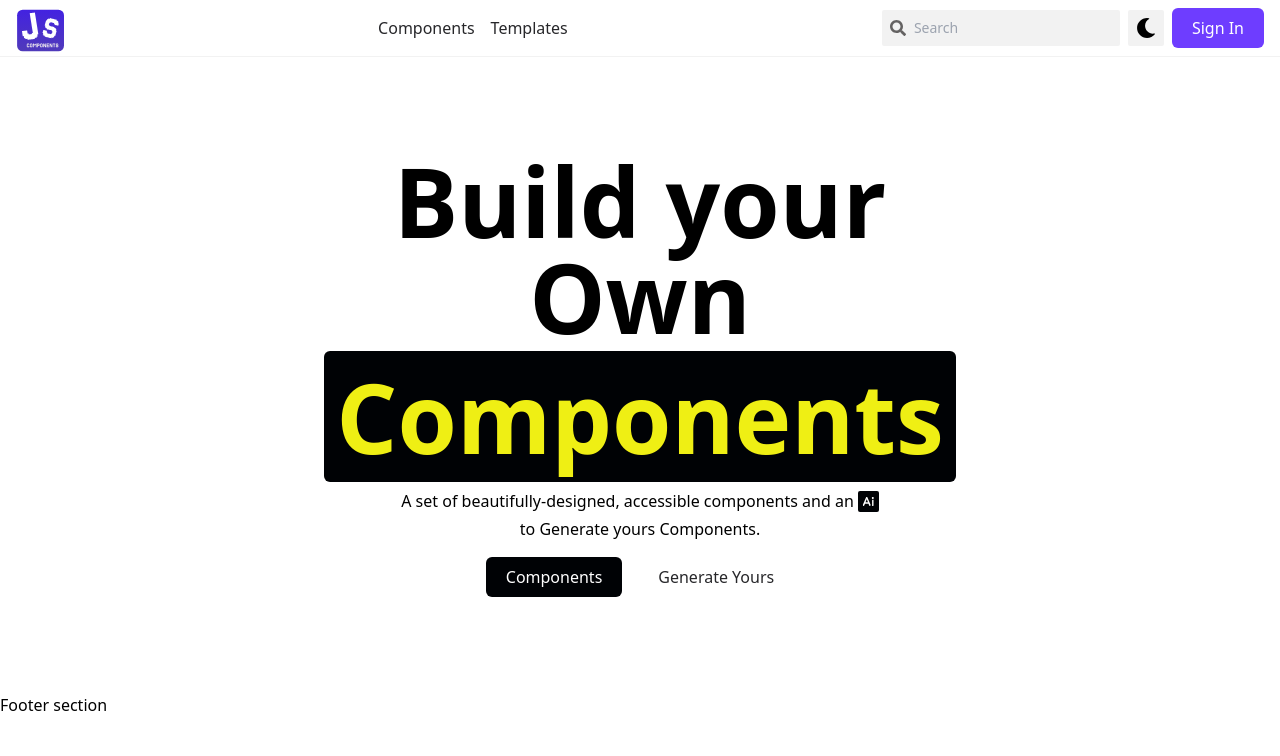
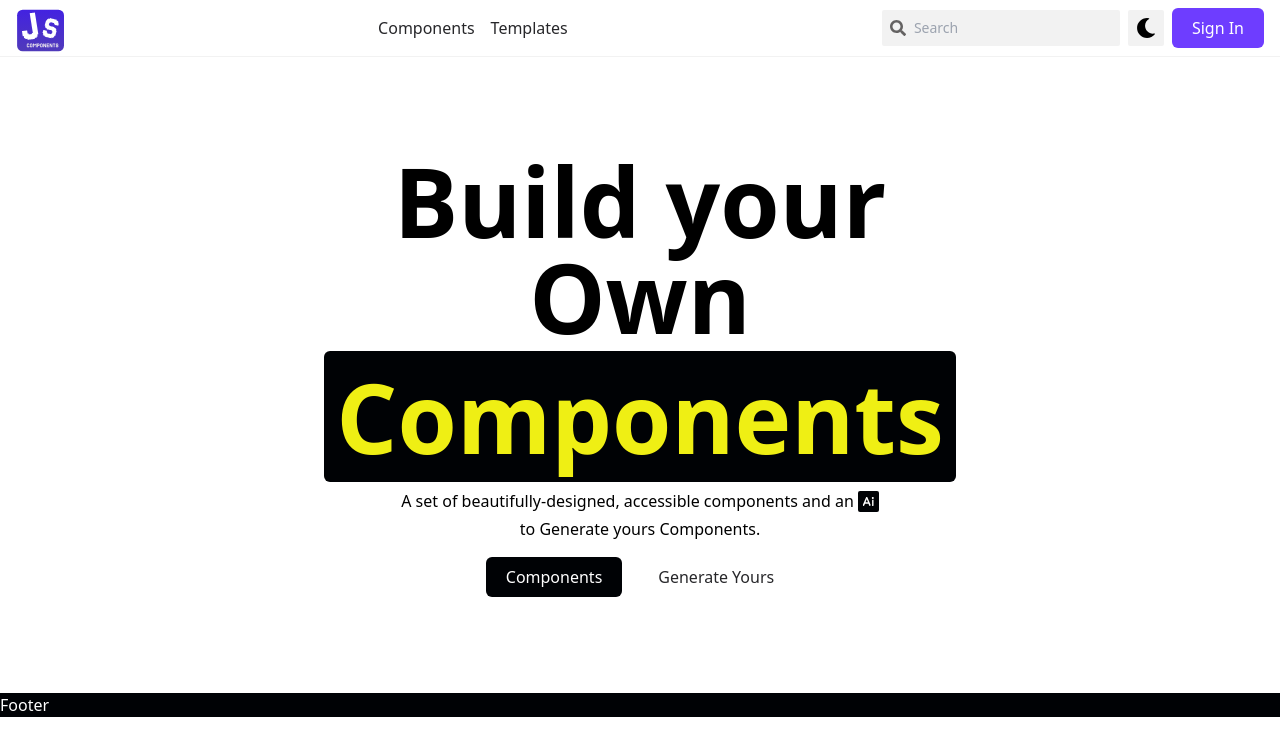
Before and after one commit to bulbul32123/js-Components, a React (Vite) app in the folder frontend/: page / in a window 1280 px wide. Shown: the top 756 px of the page. Built offline with nearby package versions, Linux system fonts and the light colour scheme.

Commit message:
Updating

```diff
--- a/frontend/src/components/common/footer/Footer.jsx
+++ b/frontend/src/components/common/footer/Footer.jsx
@@ -2,8 +2,8 @@ import React from 'react'
 
 export default function Footer() {
   return (
-    <div>
-      Footer section
+    <div className='bg-black text-white'>
+      Footer
     </div>
   )
 }
```
